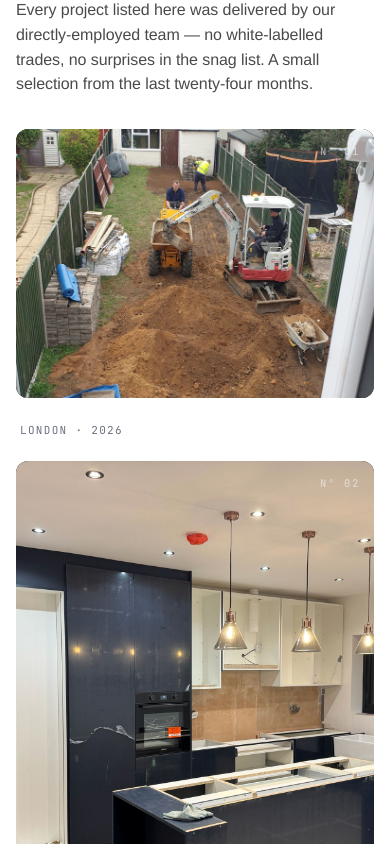
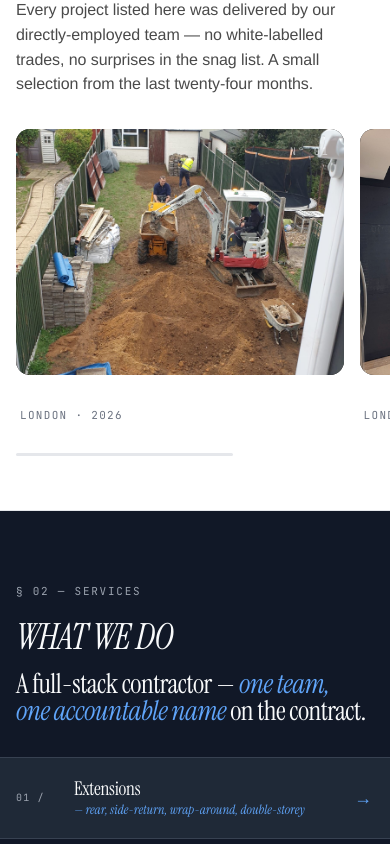
Before and after one commit to AldiD12/delta-construction, a Next.js app: page / in a window 390 px wide. Shown: the part 1440-2284 px from the top of the page. Built offline with nearby package versions, Linux system fonts and the light colour scheme.

Commit message:
feat: horizontal swipe carousel for mobile gallery

```diff
--- a/src/app/globals.css
+++ b/src/app/globals.css
@@ -379,6 +379,44 @@ html{scroll-behavior:smooth}
 .project.wide .img{aspect-ratio:16/10}
 /* projects mobile → consolidated below */
 
+/* ---------- Carousel progress bar (hidden on desktop) ---------- */
+.carousel-progress{
+  display:none;
+  padding:20px var(--pad) 0;
+  max-width:var(--max);
+  margin:0 auto;
+  align-items:center;
+  gap:16px;
+}
+.carousel-track-bg{
+  flex:1;
+  height:3px;
+  background:var(--rule);
+  border-radius:3px;
+  overflow:hidden;
+}
+.carousel-track-fill{
+  height:100%;
+  background:var(--accent);
+  border-radius:3px;
+  transform-origin:left;
+  transform:scaleX(0);
+  transition:transform .15s ease-out;
+}
+.carousel-hint{
+  font-family:var(--mono);
+  font-size:10px;
+  letter-spacing:.18em;
+  text-transform:uppercase;
+  color:var(--mute);
+  white-space:nowrap;
+  animation:carousel-hint-fade 3s ease-out forwards;
+}
+@keyframes carousel-hint-fade{
+  0%,60%{opacity:1}
+  100%{opacity:0}
+}
+
 .services{
   display:grid;grid-template-columns: 1fr 1.1fr;gap:0;
   border-top:1px solid var(--rule);
@@ -607,11 +645,29 @@ footer{padding: clamp(48px,5vw,80px) var(--pad) 32px;background:var(--bg)}
   .section{padding:clamp(56px,8vw,96px) 0}
   h2.section-title{font-size:clamp(32px,5.5vw,52px)}
 
-  /* Projects — 2-up tablet grid */
-  .projects{grid-template-columns:1fr 1fr;gap:16px}
-  .project.feat-wide,.project.feat-tall,.project.std,.project.tall,.project.wide{grid-column:span 1}
-  .project.feat-wide,.project.wide{grid-column:span 2}
-  .project .img{border-radius:4px}
+  /* Projects — horizontal carousel on tablet too */
+  .projects{
+    display:flex !important;
+    flex-wrap:nowrap;
+    overflow-x:auto;
+    overflow-y:hidden;
+    scroll-snap-type:x mandatory;
+    -webkit-overflow-scrolling:touch;
+    gap:20px;
+    padding:0 var(--pad);
+    scrollbar-width:none;
+    scroll-padding-left:var(--pad);
+  }
+  .projects::-webkit-scrollbar{display:none}
+  .project.carousel-card{
+    flex:0 0 55vw;
+    max-width:55vw;
+    scroll-snap-align:start;
+    grid-column:auto !important;
+  }
+  .project.feat-wide,.project.feat-tall,.project.std,.project.tall,.project.wide{grid-column:auto !important}
+  .project .img{border-radius:8px}
+  .carousel-progress{display:flex}
 
   /* Services */
   .services{grid-template-columns:1fr}
@@ -724,15 +780,46 @@ footer{padding: clamp(48px,5vw,80px) var(--pad) 32px;background:var(--bg)}
   .section-head .num .big{font-size:36px}
   .section-head .right p{font-size:14.5px}
 
-  /* Projects — card layout */
-  .projects{grid-template-columns:1fr;gap:20px}
-  .project.feat-wide,.project.feat-tall,.project.std,.project.tall,.project.wide{grid-column:span 1}
-  .project .img{border-radius:12px;overflow:hidden}
-  .project .img .corner{border-radius:6px;font-size:10px;padding:5px 8px}
-  .project .info{flex-direction:column;align-items:flex-start;gap:8px;padding:0 4px}
-  .project .info h3{font-size:22px}
+  /* Projects — HORIZONTAL SWIPE CAROUSEL */
+  .projects{
+    display:flex !important;
+    flex-wrap:nowrap;
+    overflow-x:auto;
+    overflow-y:hidden;
+    scroll-snap-type:x mandatory;
+    -webkit-overflow-scrolling:touch;
+    gap:16px;
+    padding:0 var(--pad);
+    scrollbar-width:none;
+    scroll-padding-left:var(--pad);
+  }
+  .projects::-webkit-scrollbar{display:none}
+
+  .project.carousel-card{
+    flex:0 0 78vw;
+    max-width:78vw;
+    scroll-snap-align:start;
+    grid-column:auto !important;
+  }
+  .project.feat-wide,.project.feat-tall,.project.std,.project.tall,.project.wide{
+    grid-column:auto !important;
+  }
+  .project .img{
+    border-radius:14px;
+    overflow:hidden;
+    aspect-ratio:4/3 !important;
+  }
+  .project .img img{
+    transition:transform .6s cubic-bezier(.2,.7,.2,1);
+  }
+  .project .img .corner{border-radius:8px;font-size:10px;padding:6px 10px}
+  .project .info{flex-direction:column;align-items:flex-start;gap:6px;padding:8px 4px 0}
+  .project .info h3{font-size:20px}
   .project .info .right{text-align:left;font-size:10px}
   .project .info .loc{font-size:10px}
+
+  /* Show the progress bar on mobile */
+  .carousel-progress{display:flex}
 
   /* Filter — scrollable */
   .filter{flex-wrap:nowrap;overflow-x:auto;-webkit-overflow-scrolling:touch;padding-bottom:8px;scrollbar-width:none;gap:8px}
@@ -849,4 +936,5 @@ footer{padding: clamp(48px,5vw,80px) var(--pad) 32px;background:var(--bg)}
   .project .info h3{font-size:19px}
   .brand-name span{display:none}
   .hero-card{display:none}
+  .project.carousel-card{flex:0 0 84vw;max-width:84vw}
 }
--- a/src/app/page.tsx
+++ b/src/app/page.tsx
@@ -9,6 +9,8 @@ export default function Home() {
   const [filter, setFilter] = useState('all');
   const [activeSvc, setActiveSvc] = useState('extensions');
   const [formSubmitted, setFormSubmitted] = useState(false);
+  const [carouselProgress, setCarouselProgress] = useState(0);
+  const carouselRef = useRef<HTMLDivElement>(null);
 
   useEffect(() => {
     const handleScroll = () => setScrolled(window.scrollY > 12);
@@ -47,6 +49,20 @@ export default function Home() {
     }
     return () => { document.body.style.overflow = ''; };
   }, [menuOpen]);
+
+  // Carousel scroll progress tracking
+  useEffect(() => {
+    const el = carouselRef.current;
+    if (!el) return;
+    const onScroll = () => {
+      const maxScroll = el.scrollWidth - el.clientWidth;
+      if (maxScroll > 0) {
+        setCarouselProgress(el.scrollLeft / maxScroll);
+      }
+    };
+    el.addEventListener('scroll', onScroll, { passive: true });
+    return () => el.removeEventListener('scroll', onScroll);
+  }, []);
 
   // Close menu on Escape key
   useEffect(() => {
@@ -206,9 +222,9 @@ export default function Home() {
     </div>
   </div>
 
-  <div className="projects" id="projects-grid">
+  <div className="projects" id="projects-grid" ref={carouselRef}>
 
-    <article className="project feat-wide reveal">
+    <article className="project carousel-card reveal">
       <div className="img">
         <img src="/uploads/project-01.jpg" alt="Delta Construction project" loading="lazy" />
         <span className="index">N° 01</span>
@@ -216,7 +232,7 @@ export default function Home() {
       <div className="info"><div><span className="meta">London · 2026</span></div></div>
     </article>
 
-    <article className="project feat-tall reveal d1">
+    <article className="project carousel-card reveal d1">
       <div className="img">
         <img src="/uploads/project-02.jpg" alt="Delta Construction project" loading="lazy" />
         <span className="index">N° 02</span>
@@ -224,7 +240,7 @@ export default function Home() {
       <div className="info"><div><span className="meta">London · 2026</span></div></div>
     </article>
 
-    <article className="project std reveal">
+    <article className="project carousel-card reveal">
       <div className="img">
         <img src="/uploads/project-03.jpg" alt="Delta Construction project" loading="lazy" />
         <span className="index">N° 03</span>
@@ -232,7 +248,7 @@ export default function Home() {
       <div className="info"><div><span className="meta">London · 2026</span></div></div>
     </article>
 
-    <article className="project std reveal d1">
+    <article className="project carousel-card reveal d1">
       <div className="img">
         <img src="/uploads/project-04.jpg" alt="Delta Construction project" loading="lazy" />
         <span className="index">N° 04</span>
@@ -240,7 +256,7 @@ export default function Home() {
       <div className="info"><div><span className="meta">London · 2026</span></div></div>
     </article>
 
-    <article className="project tall reveal">
+    <article className="project carousel-card reveal">
       <div className="img">
         <img src="/uploads/project-05.jpg" alt="Delta Construction project" loading="lazy" />
         <span className="index">N° 05</span>
@@ -248,7 +264,7 @@ export default function Home() {
       <div className="info"><div><span className="meta">London · 2026</span></div></div>
     </article>
 
-    <article className="project wide reveal d1">
+    <article className="project carousel-card reveal d1">
       <div className="img">
         <img src="/uploads/project-06.jpg" alt="Delta Construction project" loading="lazy" />
         <span className="index">N° 06</span>
@@ -256,7 +272,7 @@ export default function Home() {
       <div className="info"><div><span className="meta">London · 2026</span></div></div>
     </article>
 
-    <article className="project std reveal">
+    <article className="project carousel-card reveal">
       <div className="img">
         <img src="/uploads/project-07.jpg" alt="Delta Construction project" loading="lazy" />
         <span className="index">N° 07</span>
@@ -264,7 +280,7 @@ export default function Home() {
       <div className="info"><div><span className="meta">London · 2026</span></div></div>
     </article>
 
-    <article className="project std reveal d1">
+    <article className="project carousel-card reveal d1">
       <div className="img">
         <img src="/uploads/project-08.jpg" alt="Delta Construction project" loading="lazy" />
         <span className="index">N° 08</span>
@@ -272,7 +288,7 @@ export default function Home() {
       <div className="info"><div><span className="meta">London · 2026</span></div></div>
     </article>
 
-    <article className="project tall reveal d2">
+    <article className="project carousel-card reveal d2">
       <div className="img">
         <img src="/uploads/project-09.jpg" alt="Delta Construction project" loading="lazy" />
         <span className="index">N° 09</span>
@@ -280,7 +296,7 @@ export default function Home() {
       <div className="info"><div><span className="meta">London · 2026</span></div></div>
     </article>
 
-    <article className="project wide reveal d3">
+    <article className="project carousel-card reveal d3">
       <div className="img">
         <img src="/uploads/project-10.jpg" alt="Delta Construction project" loading="lazy" />
         <span className="index">N° 10</span>
@@ -288,7 +304,7 @@ export default function Home() {
       <div className="info"><div><span className="meta">London · 2026</span></div></div>
     </article>
 
-    <article className="project feat-wide reveal">
+    <article className="project carousel-card reveal">
       <div className="img">
         <img src="/uploads/project-11.jpg" alt="Delta Construction project" loading="lazy" />
         <span className="index">N° 11</span>
@@ -296,7 +312,7 @@ export default function Home() {
       <div className="info"><div><span className="meta">London · 2026</span></div></div>
     </article>
 
-    <article className="project feat-tall reveal d1">
+    <article className="project carousel-card reveal d1">
       <div className="img">
         <img src="/uploads/project-12.jpg" alt="Delta Construction project" loading="lazy" />
         <span className="index">N° 12</span>
@@ -304,7 +320,7 @@ export default function Home() {
       <div className="info"><div><span className="meta">London · 2025</span></div></div>
     </article>
 
-    <article className="project std reveal d2">
+    <article className="project carousel-card reveal d2">
       <div className="img">
         <img src="/uploads/project-13.jpg" alt="Delta Construction project" loading="lazy" />
         <span className="index">N° 13</span>
@@ -312,6 +328,14 @@ export default function Home() {
       <div className="info"><div><span className="meta">London · 2025</span></div></div>
     </article>
 
+  </div>
+
+  {/* Carousel progress bar — mobile only */}
+  <div className="carousel-progress">
+    <div className="carousel-track-bg">
+      <div className="carousel-track-fill" style={{ transform: `scaleX(${carouselProgress})` }} />
+    </div>
+    <span className="carousel-hint">Swipe to explore</span>
   </div>
 </section>
 
```
